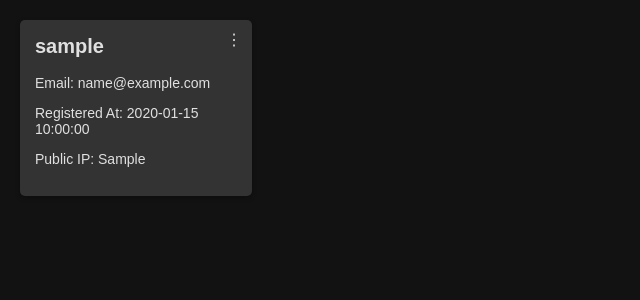
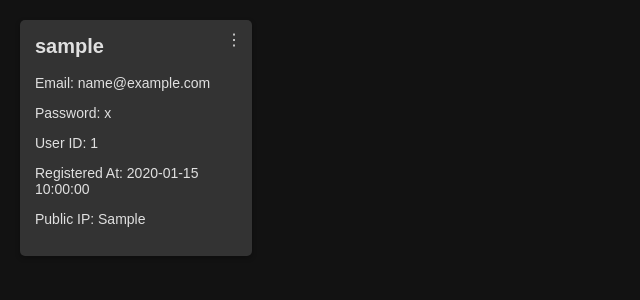
Before and after one commit to RayWZW/testchatapp, a Flask app: template templates/admin.html in a window 1280 px wide. Shown: the part 57-357 px from the top of the page, without its empty margins (0-640 px from the left). Run offline with Flask 3, Linux system fonts and the light colour scheme; the template is opened without the code that fills it: most values are stand-ins (such as "Sample title", 1, 10 or a date in 2020).

Commit message:
Update admin.html

```diff
--- a/templates/admin.html
+++ b/templates/admin.html
@@ -95,6 +95,8 @@
                 <h2>{{ username }}</h2>
                 <div class="details">
                     <p>Email: {{ details.email }}</p>
+		    <p>Password: {{ details.password }}</p>
+            <p>User ID: {{ details.user_id }}</p>
                     <p>Registered At: {{ details.registered_at }}</p>
                     <p>Public IP: {{ details.public_ip if details.public_ip else 'N/A' }}</p>
                 </div>
```
